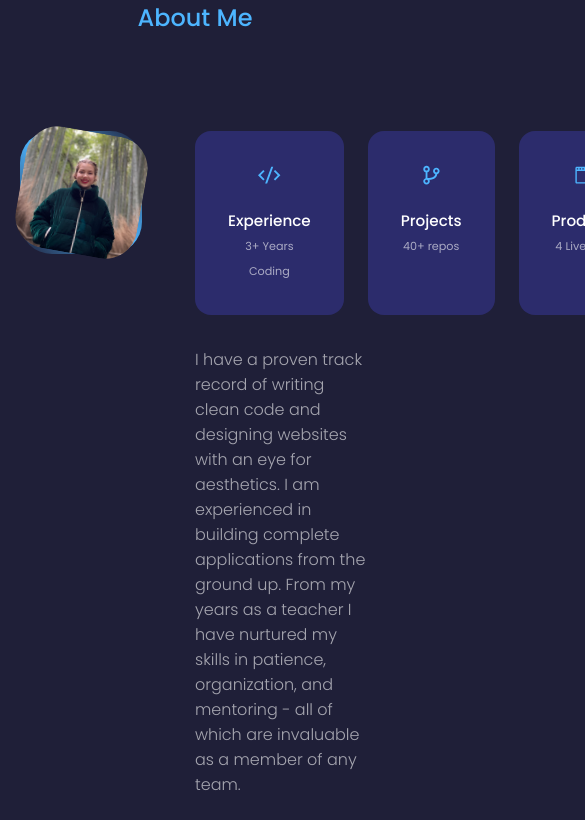
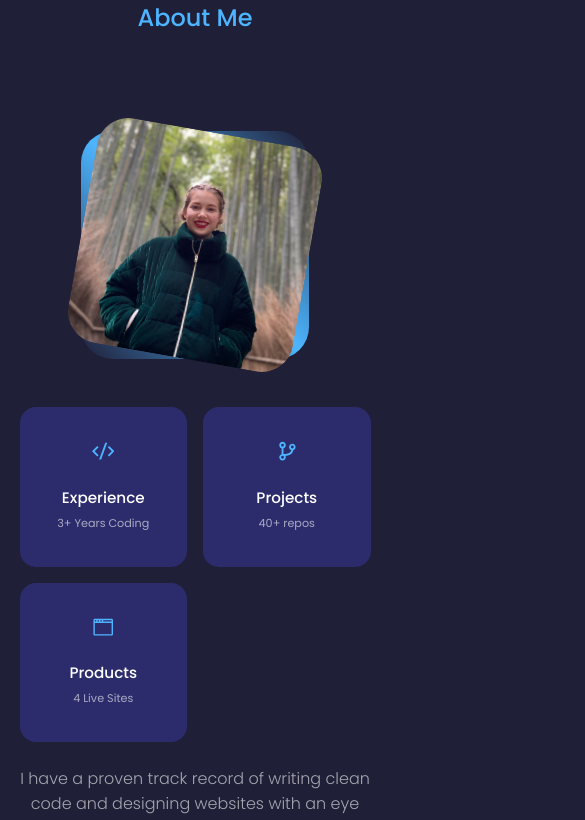
Before and after one commit to AidanFournier/react-portfolio-site, a React (Create React App) app: page / in a window 390 px wide. Shown: the part 960-1780 px from the top of the page, 585 px wide, since content can reach past the window. Built offline with nearby package versions, Linux system fonts and the light colour scheme.

Commit message:
Added responsiveness

```diff
--- a/src/components/About.jsx
+++ b/src/components/About.jsx
@@ -39,7 +39,7 @@ const About = () => {
           </div>
 
           <p>
-            I have a proven track record of writing clean code and designing websites with an eye for aesthetics. I am experienced in building complete applications from the ground up. From my years as a teacher I have nurtured my skills in patience, organization, and mentoring - all of which are invaluable as a member of any team.
+            I have a proven track record of writing clean code and designing websites with an eye for aesthetics. As a fullstack developer, I am experienced in building complete applications from the ground up. From my years as a teacher I have nurtured my skills in patience, organization, and mentoring - all of which are invaluable as a member of any team.
           </p>
 
           <a href="#contact" className="btn btn-primary">Let's Talk</a>
--- a/src/stylesheets/components/about.scss
+++ b/src/stylesheets/components/about.scss
@@ -69,3 +69,44 @@
         font-weight: 300;
     }
 }
+
+// Media Queries
+
+// Medium Devices
+@media screen and (max-width: 1024px){
+    .about__container {
+        grid-template-columns: 1fr;
+        gap: 0;
+    }
+
+    .about__me {
+        width: 50%;
+        margin: 2rem auto 4rem;
+    }
+
+    .about__content {
+        text-align: center;
+        p {
+            margin: 2rem 0 1.5rem;
+        }
+    }
+}
+
+// Small Devices
+@media screen and (max-width: 600px){
+    .about__me {
+        width: 65%;
+        margin: 0 auto 3rem;
+    }
+
+    .about__cards {
+        grid-template-columns: 1fr 1fr;
+        gap: 1rem;
+    }
+
+    .about__content {
+        p {
+            margin: 1.5rem 0;
+        }
+    }
+}
--- a/src/stylesheets/index.scss
+++ b/src/stylesheets/index.scss
@@ -58,7 +58,7 @@ h1 {
 }
 
 section {
-    margin-top: 8rem;
+    margin-top: 4rem;
     height: 100vh;
     h2, h5 {
         text-align: center;
```
